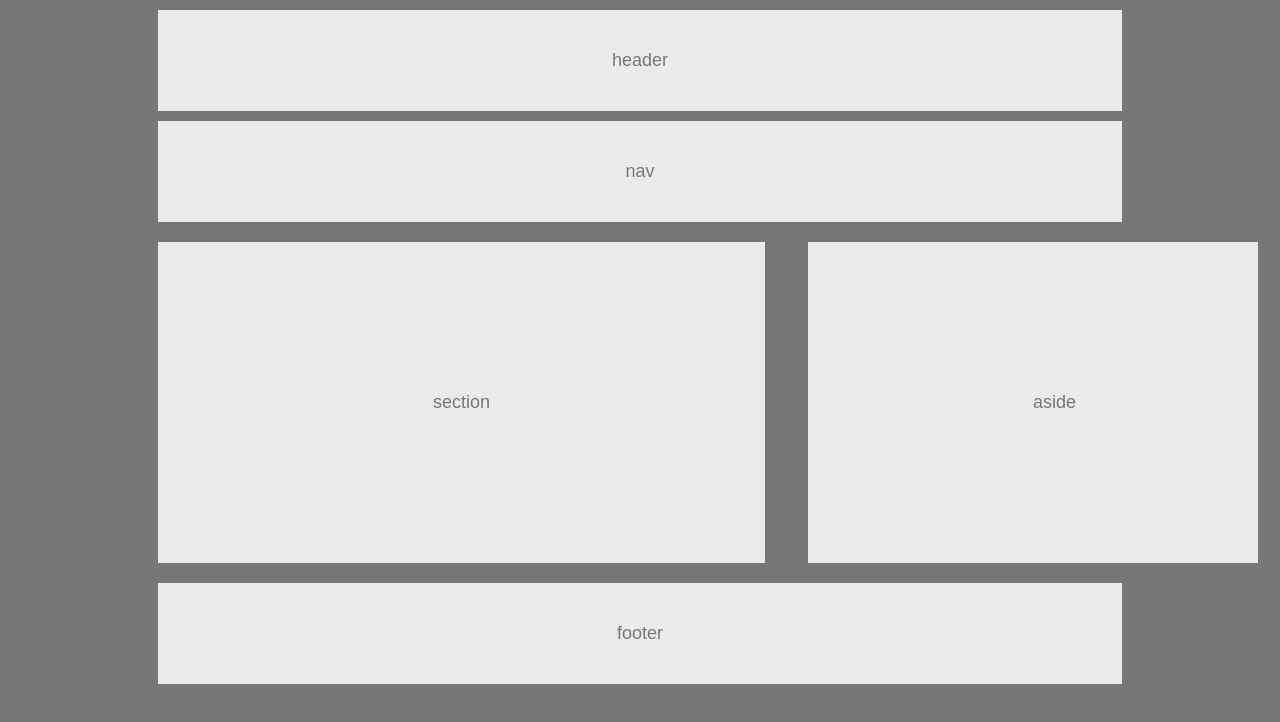
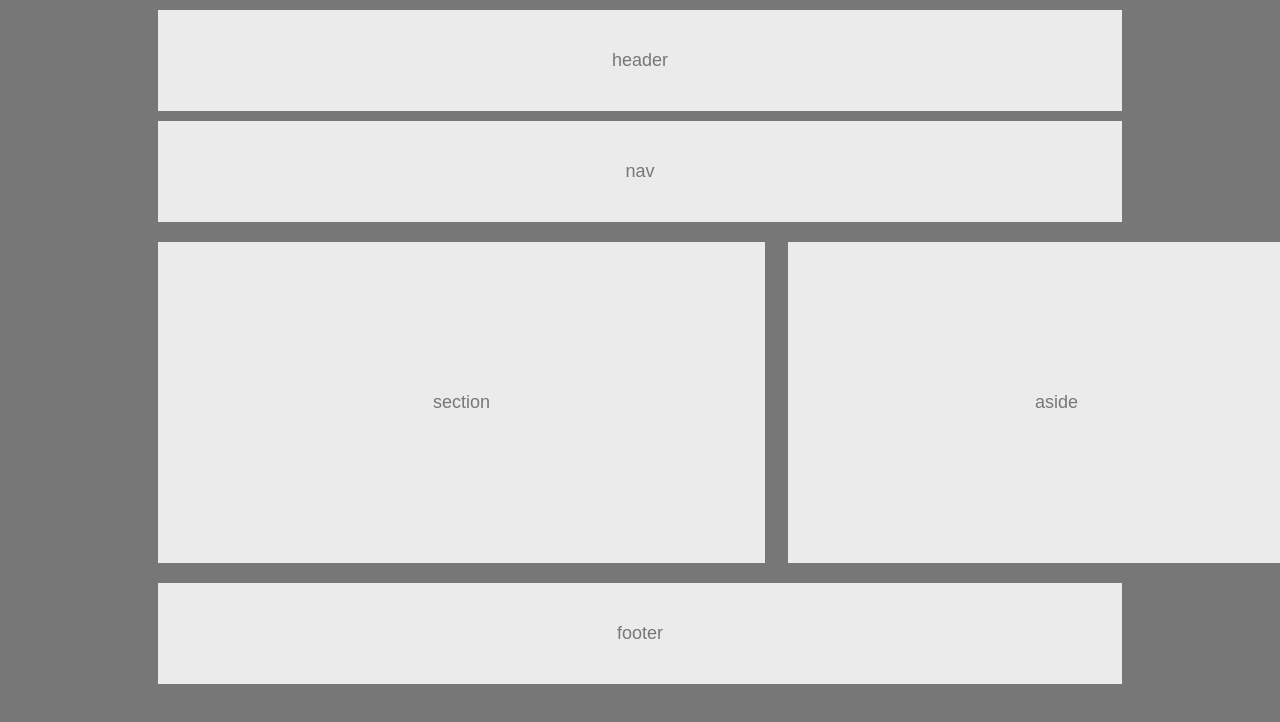
Before and after one commit to antphan98/HW-Wireframe, a plain HTML site: page index.html in a window 1280 px wide. Drawn offline with Linux system fonts and the light colour scheme.

Commit message:
modified and changed aside margins

```diff
--- a/style.css
+++ b/style.css
@@ -52,10 +52,9 @@ font-family: Arial, Helvetica, sans-serif;
 text-align: center;
 font-size: 18px;
 color: #777;
-padding: 150px 225px;
-margin: 200px 800px;
-margin-bottom: 10px;
-margin-top: 20px;
+padding: 150px 247px;
+margin: 20px 250px 10px 780px;
+
 
 
 }
```
